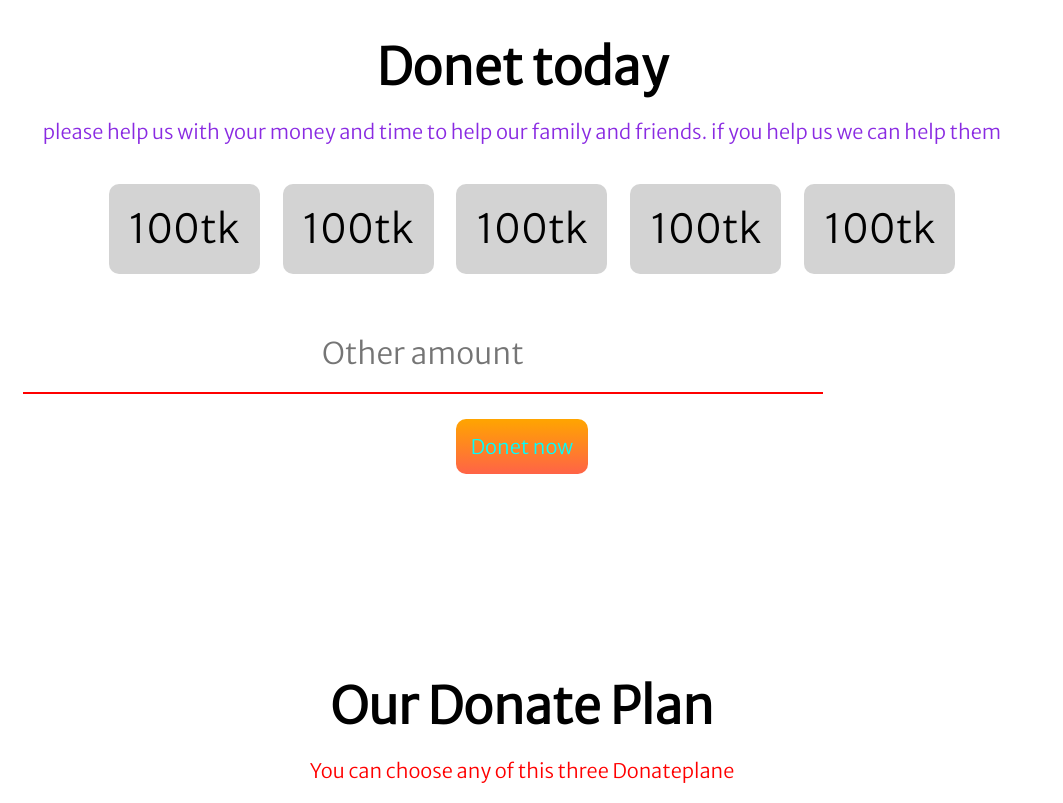
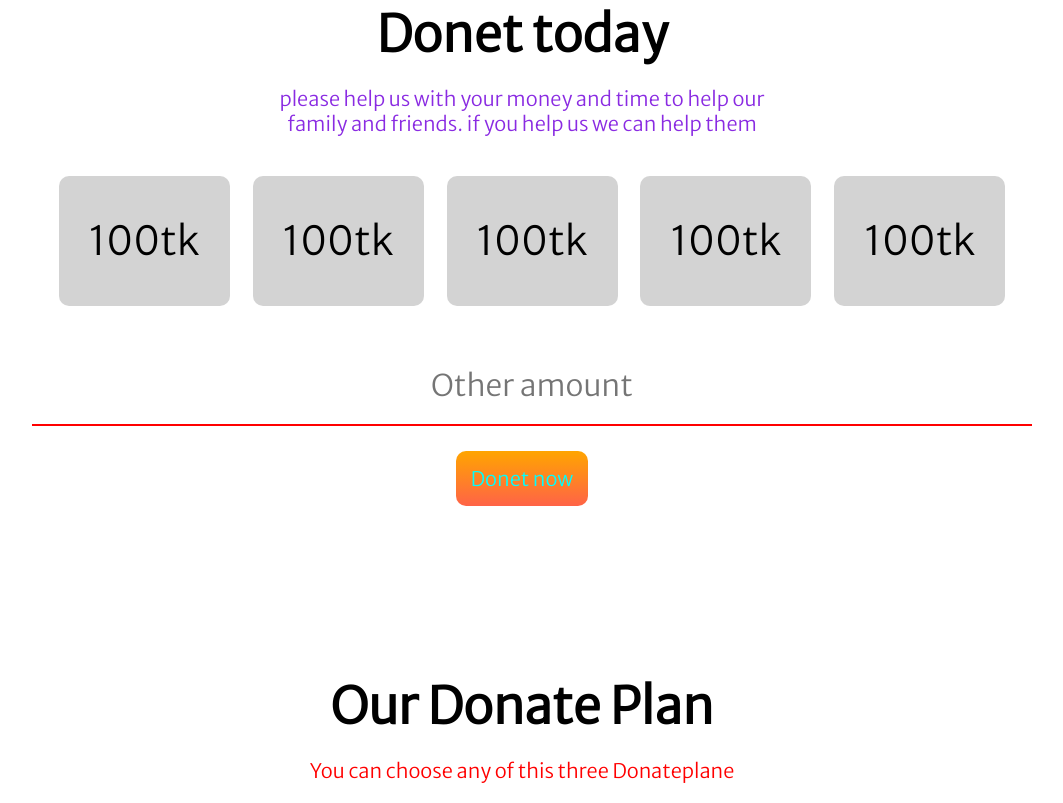
Before and after one commit to bappay786/donet, a plain HTML site: page index.html in a window 1280 px wide. Shown: the part 943-1746 px from the top of the page, without its empty margins (118-1181 px from the left). Drawn offline with Linux system fonts and the light colour scheme; a web font is replaced by a local one.

Commit message:
change 6

```diff
--- a/index.html
+++ b/index.html
@@ -39,7 +39,8 @@
         <div class="cont1">
             <h1>Donet today</h1>
             <p>
-                please help us with your money and time to help our family and friends.
+                please help us with your money and time to
+                 help our <br> family and friends.
                 if you help us we can help them
 
             </p>
--- a/style.css
+++ b/style.css
@@ -60,7 +60,9 @@ font-family: 'Merriweather Sans', sans-serif;
 li{
     display: inline-block;
     font-size: 40px;
-    padding: 20px;
+    padding: 30px;
+    padding-top: 40px;
+    padding-bottom: 40px;
     font-weight: 700px;
     margin-left: 20px;
 
@@ -85,7 +87,8 @@ text-align: center;
 .inputtext input{
     padding-top: 40px;
     padding-bottom: 20px;
-    width: 800px;
+    margin-left: 20px;
+    width:1000px;
     border: none;
     border-bottom: 2px solid red;
     text-align: center;
@@ -153,7 +156,7 @@ text-align: center;
     background-color:rgb(175, 219, 255);
     margin: 5px;
     font-size: 20px;
-    border-radius: 5px;
+
 
 }
 .cont2 p{
```
